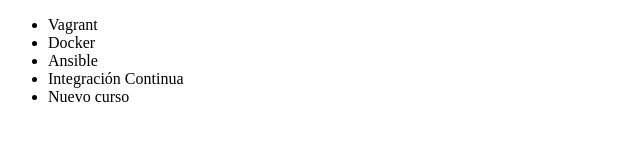
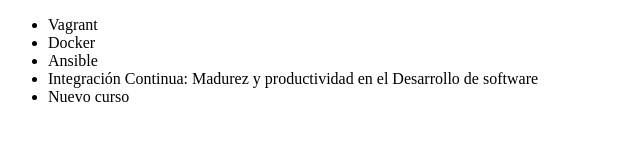
Before and after one commit to Emmzuca/alura-git, a plain HTML site: page index.html in a window 1280 px wide. Shown: the whole page, without its empty margins (0-640 px from the left). Drawn offline with Linux system fonts and the light colour scheme.

Commit message:
Renombrando curso de integración contínua

```diff
--- a/index.html
+++ b/index.html
@@ -10,7 +10,7 @@
             <li>Vagrant</li>
             <li>Docker</li>
             <li>Ansible</li>
-            <li>Integración Continua</li>
+            <li>Integración Continua: Madurez y productividad en el Desarrollo de software</li>
             <li>Nuevo curso</li>
         </ul>
     </body>
```
